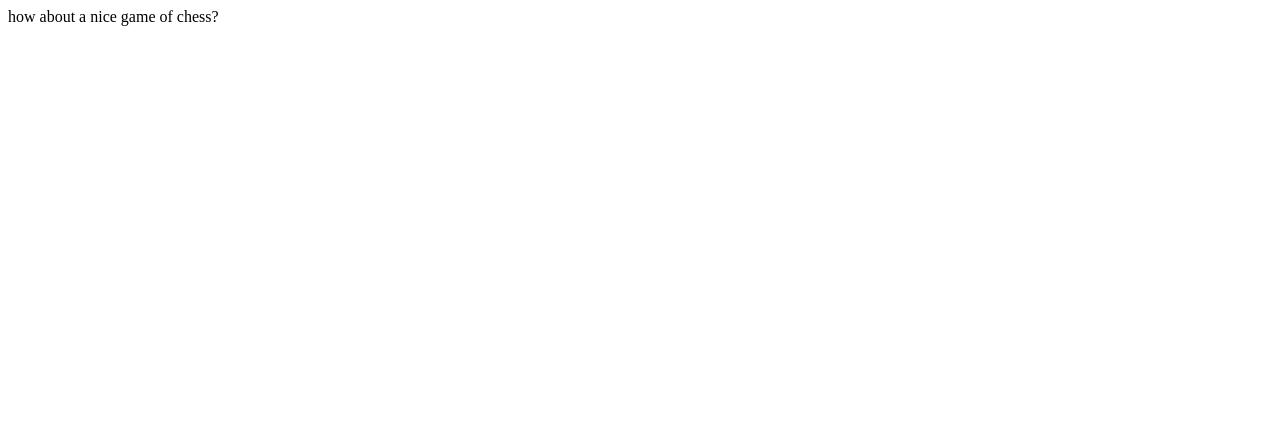
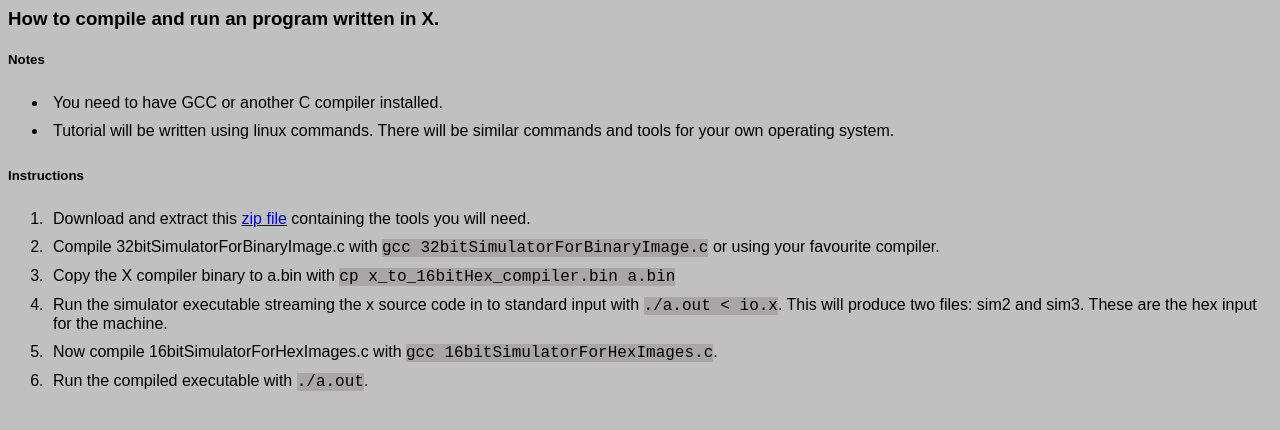
Before and after one commit to bighexmachine/bighexToolchain, a plain HTML site: page index.html in a window 1280 px wide. Drawn offline with Linux system fonts and the light colour scheme.

Commit message:
Initial instructions

```diff
--- a/index.html
+++ b/index.html
@@ -1 +1,40 @@
-how about a nice game of chess?
+<html>
+  <head>
+    <style>
+      body {
+        background-color: #c0c0c0;
+        font-family: Arial;
+      }
+      span {
+        background-color: #a8a6a7;
+        font-family: Courier New ;
+      }
+      li {
+        padding:5px;
+      }
+    </style>
+  </head>
+  <body>
+    <h3>How to compile and run an program written in X.</h3>
+
+    <h5>Notes</h5>
+    <ul>
+      <li>You need to have GCC or another C compiler installed.<br>
+      <li>Tutorial will be written using linux commands. There will be similar commands and tools for your own operating system.<br>
+    </ul>
+    <h5>Instructions</h5>
+    <ol>
+      <li>Download and extract this <a href="xResources.zip">zip file</a> containing the tools you will need.<br>
+
+      <li>Compile 32bitSimulatorForBinaryImage.c with <span>gcc 32bitSimulatorForBinaryImage.c</span> or using your favourite compiler.<br>
+
+      <li>Copy the X compiler binary to a.bin with <span>cp x_to_16bitHex_compiler.bin a.bin</span><br>
+
+      <li>Run the simulator executable streaming the x source code in to standard input with <span>./a.out < io.x</span>. This will produce two files: sim2 and sim3. These are the hex input for the machine.<br>
+
+      <li>Now compile 16bitSimulatorForHexImages.c with <span>gcc 16bitSimulatorForHexImages.c</span>.<br>
+
+      <li>Run the compiled executable with <span>./a.out</span>.
+    </ol>
+  </body>
+</html>
```
